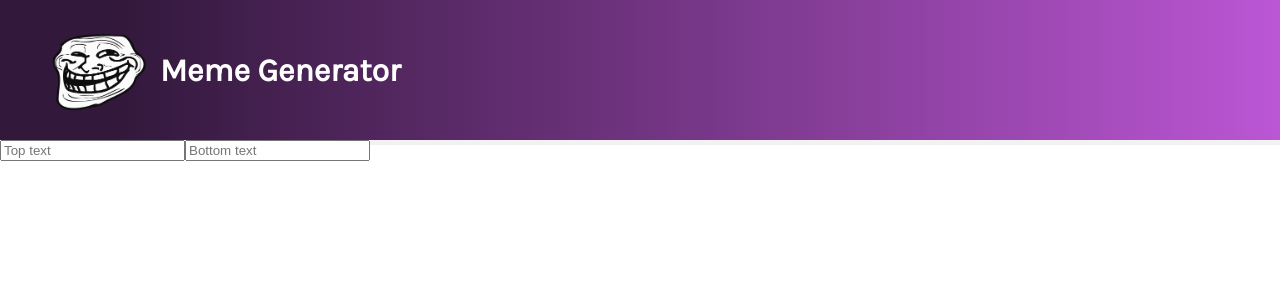
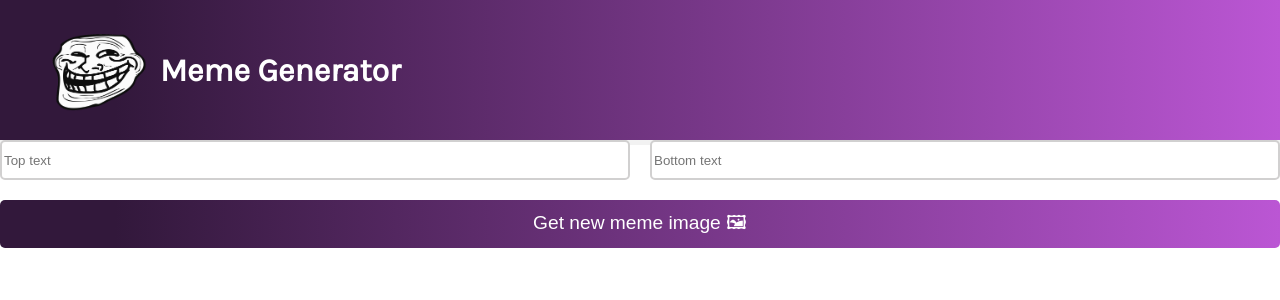
Before and after one commit to makask/meme-generator, a React (Create React App) app: page / in a window 1280 px wide. Shown: the top 300 px of the page. Built offline with nearby package versions, Linux system fonts and the light colour scheme.

Commit message:
Add get new meme img button

```diff
--- a/src/components/Meme.js
+++ b/src/components/Meme.js
@@ -16,6 +16,8 @@ function Meme() {
       };
     });
   }
+
+  function getMemeImage() {}
 
   return (
     <main>
@@ -36,6 +38,9 @@ function Meme() {
           value={meme.bottomText}
           onChange={handleChange}
         />
+        <button onClick={getMemeImage} className="form-button">
+          Get new meme image 🖼
+        </button>
       </div>
     </main>
   );
--- a/src/index.css
+++ b/src/index.css
@@ -36,3 +36,30 @@ body {
 .trollface-img {
   width: 100px;
 }
+
+.form {
+  display: grid;
+  grid-template: 40px 40px / 1fr 1fr;
+  gap: 20px;
+}
+
+.form-input {
+  border-radius: 5px;
+  border: 2px solid rgb(209, 208, 208);
+}
+
+.form-button {
+  grid-column: 1 / -1;
+  border-radius: 5px;
+  border: none;
+  background: linear-gradient(
+    90deg,
+    rgba(50, 24, 59, 1) 9%,
+    rgba(187, 86, 212, 1) 100%,
+    rgba(101, 30, 159, 1) 100%
+  );
+  color: white;
+  font-size: 1.2rem;
+  height: 3rem;
+  cursor: pointer;
+}
```
